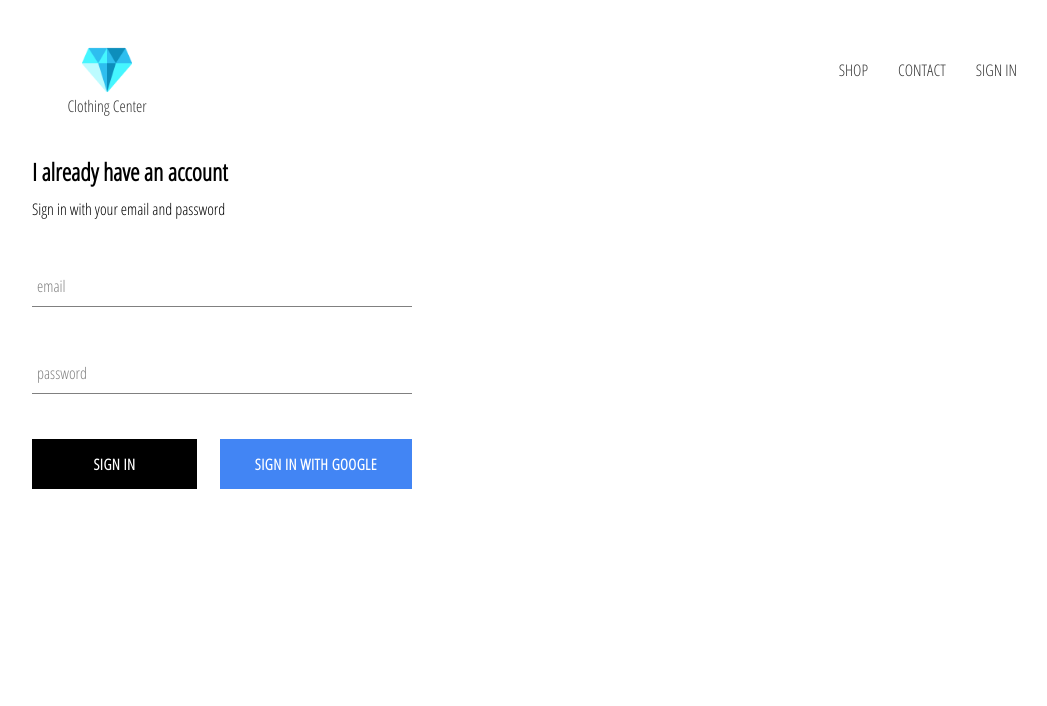
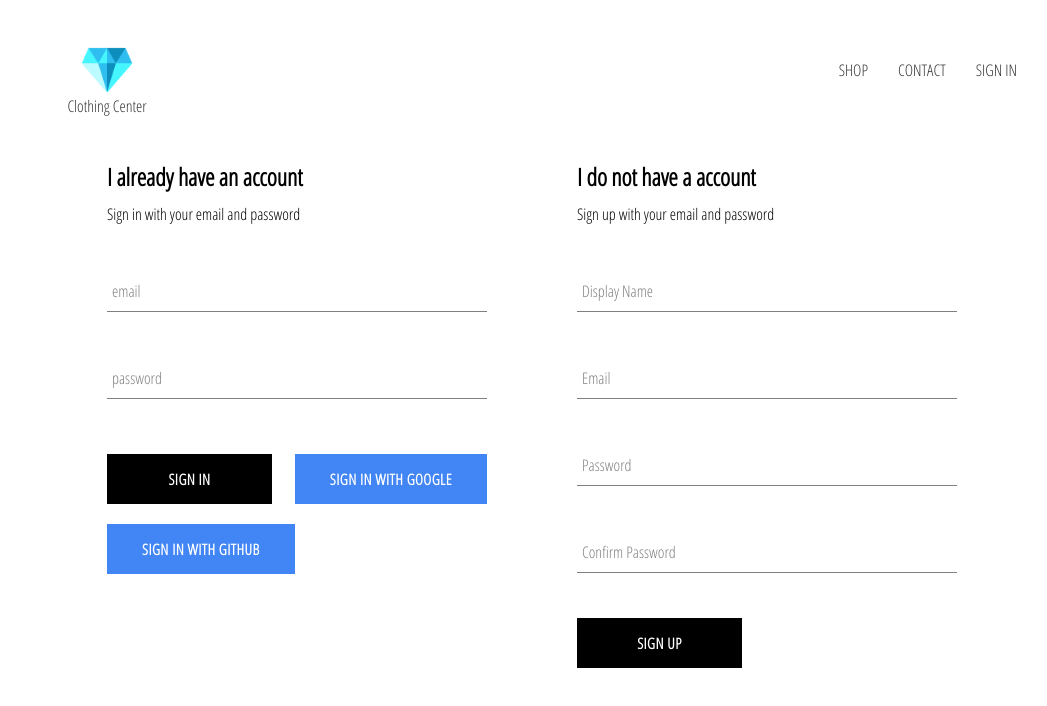
Before and after one commit to codesandtags/e-commerce-concept, a React (Create React App) app: page /sign-in in a window 1280 px wide. Shown: the top 706 px of the page, without its empty margins (108-1155 px from the left). Built offline with nearby package versions, Linux system fonts and the light colour scheme; no server answers.

Commit message:
feature: Added sign up form and other providers

```diff
--- a/src/components/Header/Header.js
+++ b/src/components/Header/Header.js
@@ -9,10 +9,14 @@ import { auth } from '../../firebase/firebase.utils';
 
 const Header = ({currentUser}) => {
 
+    const onSignOut = async () => {
+        await auth.signOut();
+    };
+
     const getSignInLink = () => {
         if (currentUser) {
             return (
-                <div className="option" onClick={() => auth.signOut()}>SIGN OUT</div>
+                <div className="option" onClick={onSignOut}>SIGN OUT</div>
             );
         }
 
--- a/src/components/SignIn/SignIn.js
+++ b/src/components/SignIn/SignIn.js
@@ -3,17 +3,26 @@ import React, { useState } from 'react';
 import './SignIn.scss';
 import FormInput from '../FormInput/FormInput';
 import CustomButton from '../CustomButton/CustomButton';
-import { signInWithGoogle } from '../../firebase/firebase.utils';
+import {
+    auth,
+    signInWithGithub,
+    signInWithGoogle
+} from '../../firebase/firebase.utils';
 
 const SignIn = () => {
     const [email, setEmail] = useState('');
     const [password, setPassword] = useState('');
 
-    const handleSubmit = (event) => {
+    const handleSubmit = async (event) => {
         event.preventDefault();
-        debugger;
-        console.log(email);
-        console.log(password);
+
+        try {
+            await auth.signInWithEmailAndPassword(email, password);
+            setEmail('');
+            setPassword('');
+        } catch(error) {
+            alert('Upppss wrong email or password');
+        }
     };
 
     return (
@@ -46,6 +55,12 @@ const SignIn = () => {
                     >
                         Sign in with Google
                     </CustomButton>
+                    <CustomButton type='button'
+                                  onClick={signInWithGithub}
+                                  isGoogleSignIn={true}
+                    >
+                        Sign in with Github
+                    </CustomButton>
                 </div>
             </form>
         </div>
--- a/src/components/SignIn/SignIn.scss
+++ b/src/components/SignIn/SignIn.scss
@@ -9,6 +9,11 @@
 
   .buttons {
     display: flex;
+    flex-wrap: wrap;
     justify-content: space-between;
+
+    button {
+      margin: 10px 0;
+    }
   }
 }
--- /dev/null
+++ b/src/components/SignUp/SignUp.js
@@ -0,0 +1,84 @@
+import React, { useState } from 'react';
+
+import './SignUp.scss';
+
+import FormInput from '../FormInput/FormInput';
+import CustomButton from '../CustomButton/CustomButton';
+import { auth, createUserProfileDocument } from '../../firebase/firebase.utils';
+
+const SignUp = () => {
+    const [email, setEmail] = useState('');
+    const [displayName, setDisplayName] = useState('');
+    const [password, setPassword] = useState('');
+    const [confirmPassword, setConfirmPassword] = useState('');
+
+    const handleSubmit = async event => {
+        event.preventDefault();
+
+        if (password !== confirmPassword) {
+            alert("passwords don't match");
+            return;
+        }
+
+        try {
+            const { user } = await auth.createUserWithEmailAndPassword(
+                email,
+                password
+            );
+
+            await createUserProfileDocument(user, { displayName });
+
+            setDisplayName('');
+            setEmail('');
+            setPassword('');
+            setConfirmPassword('');
+        } catch (error) {
+            console.error(error);
+        }
+    };
+
+
+    return (
+        <div className='sign-up'>
+            <h2 className='title'>I do not have a account</h2>
+            <span>Sign up with your email and password</span>
+            <form className='sign-up-form' onSubmit={handleSubmit}>
+                <FormInput
+                    type='text'
+                    name='displayName'
+                    value={displayName}
+                    handleChange={(event) => setDisplayName(event.target.value)}
+                    label='Display Name'
+                    required
+                />
+                <FormInput
+                    type='email'
+                    name='email'
+                    value={email}
+                    handleChange={(event) => setEmail(event.target.value)}
+                    label='Email'
+                    required
+                />
+                <FormInput
+                    type='password'
+                    name='password'
+                    value={password}
+                    handleChange={(event) => setPassword(event.target.value)}
+                    label='Password'
+                    required
+                />
+                <FormInput
+                    type='password'
+                    name='confirmPassword'
+                    value={confirmPassword}
+                    handleChange={(event) => setConfirmPassword(event.target.value)}
+                    label='Confirm Password'
+                    required
+                />
+                <CustomButton type='submit'>SIGN UP</CustomButton>
+            </form>
+        </div>
+    );
+}
+
+export default SignUp;
--- /dev/null
+++ b/src/components/SignUp/SignUp.scss
@@ -0,0 +1,9 @@
+.sign-up {
+  display: flex;
+  flex-direction: column;
+  width: 380px;
+
+  .title {
+    margin: 10px 0;
+  }
+}
--- a/src/containers/App/App.js
+++ b/src/containers/App/App.js
@@ -7,7 +7,7 @@ import HomePage from '../Homepage/HomePage';
 import Header from '../../components/Header/Header';
 import SignInAndSignUp from '../SingInAndSignUp/SignInAndSignUp';
 
-import { auth } from '../../firebase/firebase.utils';
+import { auth, createUserProfileDocument } from '../../firebase/firebase.utils';
 
 function App() {
 
@@ -15,9 +15,20 @@ function App() {
 
     useEffect(() => {
         console.log('Calling auth...');
-        const authSubscription = auth.onAuthStateChanged(user => {
-            console.log('User logged ', user);
-            setCurrentUser(user);
+        const authSubscription = auth.onAuthStateChanged(async userAuth => {
+            if (userAuth) {
+                console.log('User logged ', userAuth);
+                const userRef = await createUserProfileDocument(userAuth);
+
+                userRef.onSnapshot(snapShot => {
+                    setCurrentUser({
+                        id: snapShot.id,
+                        ...snapShot.data()
+                    });
+                });
+            }
+
+            setCurrentUser(userAuth)
         });
 
         return () => {
@@ -30,9 +41,9 @@ function App() {
         <div className="App">
             <Header currentUser={currentUser}/>
             <Switch>
-                <Route exact path="/" component={HomePage} />
-                <Route path="/shop" component={ShopPage} />
-                <Route path="/sign-in" component={SignInAndSignUp} />
+                <Route exact path="/" component={HomePage}/>
+                <Route path="/shop" component={ShopPage}/>
+                <Route path="/sign-in" component={SignInAndSignUp}/>
             </Switch>
         </div>
     );
--- a/src/containers/SingInAndSignUp/SignInAndSignUp.js
+++ b/src/containers/SingInAndSignUp/SignInAndSignUp.js
@@ -2,11 +2,13 @@ import React from 'react';
 
 import './SignInAndSignUp.scss';
 import SignIn from '../../components/SignIn/SignIn';
+import SignUp from '../../components/SignUp/SignUp';
 
 export const SignInAndSignUp = () => {
     return (
         <div className="sign-in-and-sign-up">
             <SignIn></SignIn>
+            <SignUp></SignUp>
         </div>
     )
 }
--- a/src/containers/SingInAndSignUp/SignInAndSignUp.scss
+++ b/src/containers/SingInAndSignUp/SignInAndSignUp.scss
@@ -0,0 +1,6 @@
+.sign-in-and-sign-up {
+  width: 850px;
+  display: flex;
+  justify-content: space-between;
+  margin: 30px auto;
+}
--- a/src/firebase/firebase.utils.js
+++ b/src/firebase/firebase.utils.js
@@ -20,10 +20,47 @@ firebase.analytics();
 export const auth = firebase.auth();
 export const firestore = firebase.firestore();
 
-const provider = new firebase.auth.GoogleAuthProvider();
-provider.setCustomParameters({
+const googleProvider = new firebase.auth.GoogleAuthProvider();
+googleProvider.setCustomParameters({
     prompt: 'select_account'
 });
-export const signInWithGoogle = () => auth.signInWithPopup(provider);
+export const signInWithGoogle = () => auth.signInWithPopup(googleProvider);
+
+const facebookProvider = new firebase.auth.FacebookAuthProvider();
+facebookProvider.setCustomParameters({
+    prompt: 'select_account'
+});
+export const signInWithFacebook = () => auth.signInWithPopup(facebookProvider);
+
+const githubProvider = new firebase.auth.GithubAuthProvider();
+githubProvider.setCustomParameters({
+    prompt: 'select_account'
+});
+export const signInWithGithub = () => auth.signInWithPopup(githubProvider);
+
+export const createUserProfileDocument = async (userAuth, additionalData) => {
+    if (!userAuth) return;
+
+    const userRef = firestore.doc(`users/${userAuth.uid}`);
+
+    const snapShot = await userRef.get();
+
+    if (!snapShot.exists) {
+        const { displayName, email } = userAuth;
+        const createdAt = new Date();
+        try {
+            await userRef.set({
+                displayName,
+                email,
+                createdAt,
+                ...additionalData
+            });
+        } catch (error) {
+            console.log('error creating user', error.message);
+        }
+    }
+
+    return userRef;
+};
 
 export default firebase;
```
